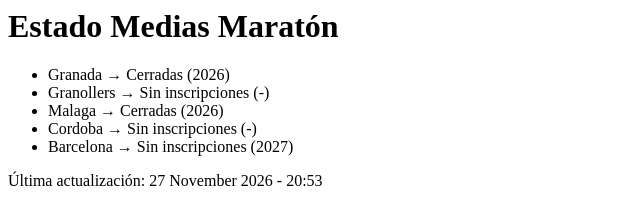
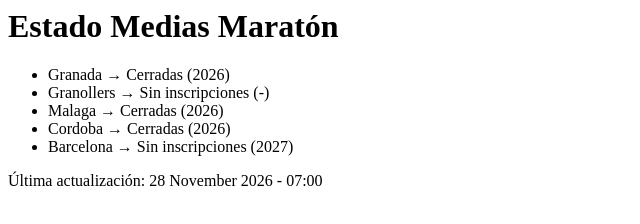
Before and after one commit to adjuradorunner/alertas-carreras, a plain HTML site: page dashboard.html in a window 1280 px wide. Shown: the full height of the page, 0-640 px from the left. Drawn offline with Linux system fonts and the light colour scheme.

Commit message:
Update dashboard

```diff
--- a/dashboard.html
+++ b/dashboard.html
@@ -1 +1 @@
-<html><head><title>Estado Medias</title></head><body><h1>Estado Medias Maratón</h1><ul><li>Granada → Cerradas (2026)</li><li>Granollers → Sin inscripciones (-)</li><li>Malaga → Cerradas (2026)</li><li>Cordoba → Sin inscripciones (-)</li><li>Barcelona → Sin inscripciones (2027)</li></ul><p>Última actualización: 27 November 2026 - 20:53</p></body></html>
+<html><head><title>Estado Medias</title></head><body><h1>Estado Medias Maratón</h1><ul><li>Granada → Cerradas (2026)</li><li>Granollers → Sin inscripciones (-)</li><li>Malaga → Cerradas (2026)</li><li>Cordoba → Cerradas (2026)</li><li>Barcelona → Sin inscripciones (2027)</li></ul><p>Última actualización: 28 November 2026 - 07:00</p></body></html>
```
